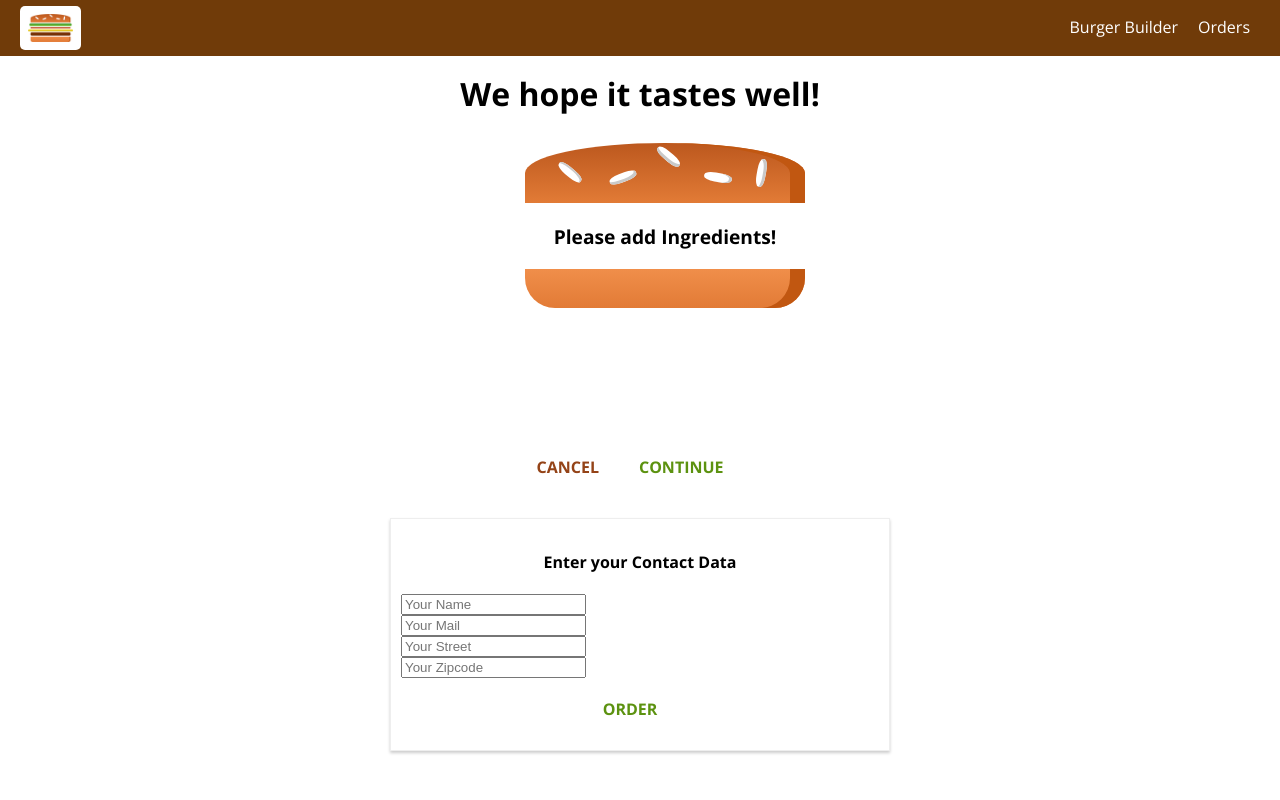
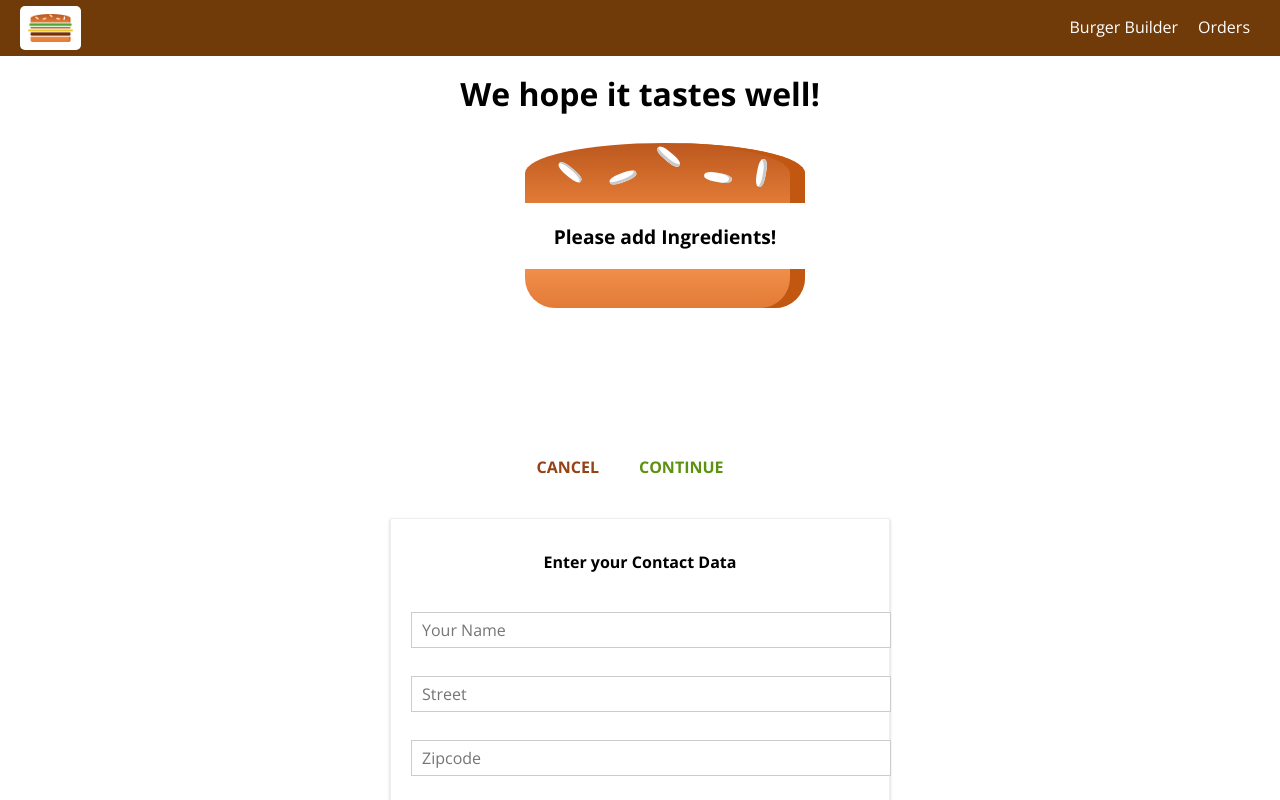
Before and after one commit to johngwells/building-a-burger, a React app in the folder building-a-burger/: page /checkout in a window 1280 px wide. Both pictures are taken after a click on the button "CONTINUE". Shown: the top 800 px of the page. Built offline with nearby package versions, Linux system fonts and the light colour scheme.

Commit message:
Form Validation, Input Data, Order Button Disabled until form is complete, Data connects to firebase

```diff
--- a/building-a-burger/src/components/UI/Button/Button.css
+++ b/building-a-burger/src/components/UI/Button/Button.css
@@ -15,6 +15,11 @@
   padding-left: 0;
 }
 
+.Button:disabled {
+  color: #ccc;
+  cursor: not-allowed;
+}
+
 .Success {
   color: #5C9210;
 }
--- a/building-a-burger/src/components/UI/Button/Button.js
+++ b/building-a-burger/src/components/UI/Button/Button.js
@@ -4,6 +4,7 @@
 
 const button = (props) => (
   <button
+    disabled={props.disabled}
     className={[classes.Button, classes[props.btnType]].join(' ')}
     onClick={props.clicked}>{props.children}</button>
 );
--- /dev/null
+++ b/building-a-burger/src/components/UI/Input/Input.css
@@ -0,0 +1,31 @@
+.Input {
+  width: 100%;
+  padding: 10px;
+  box-sizing: border-box;
+}
+
+.Label {
+  font-weight: bold;
+  display: block;
+  margin-bottom: 8px;
+}
+
+.InputElement {
+  outline: none;
+  border: 1px solid #ccc;
+  background-color: white;
+  font: inherit;
+  padding: 6px 10px;
+  display: block;
+  width: 100%;
+}
+
+.InputElement:focus {
+  outline: none;
+  background-color: #ccc;
+}
+
+.Invalid {
+  border: 1px solid red;
+  background-color: #FDA49A;
+}
--- /dev/null
+++ b/building-a-burger/src/components/UI/Input/Input.js
@@ -0,0 +1,57 @@
+import React from 'react';
+
+import classes from './Input.css';
+
+const input = (props) => {
+  let inputElement = null;
+  const inputClasses = [classes.InputElement];
+
+  if (props.invalid && props.shouldValidate && props.touched) {
+    inputClasses.push(classes.Invalid);
+  }
+
+  switch (props.elementType) {
+    case ('input'):
+      inputElement = <input
+        className={inputClasses.join(' ')}
+        {...props.elementConfig}
+        value={props.value}
+        onChange={props.changed} />;
+      break;
+    case ('textarea'):
+      inputElement = <textarea
+        className={inputClasses.join(' ')}
+        {...props.elementConfig}
+        value={props.value}
+        onChange={props.changed} />;
+      break;
+    case ('select'):
+      inputElement = (
+        <select
+          className={inputClasses.join(' ')}
+          value={props.value}
+          onChange={props.changed}>
+          {props.elementConfig.options.map(option => (
+            <option key={option.value} value={option.value}>
+              {option.displayValue}
+            </option>
+          ))}
+        </select>
+      );
+      break;
+    default:
+      inputElement = <input
+        className={inputClasses.join(' ')}
+        {...props.elementConfig}
+        value={props.value} />;
+  }
+
+  return (
+    <div className={classes.Input}>
+      <label className={classes.Label}>{props.label}</label>
+      {inputElement}
+    </div>
+  );
+};
+
+export default input;
--- a/building-a-burger/src/containers/Checkout/ContactData/ContactData.css
+++ b/building-a-burger/src/containers/Checkout/ContactData/ContactData.css
@@ -8,10 +8,6 @@
   box-sizing: border-box;
 }
 
-.Input {
-  display: block;
-}
-
 @media (min-width: 600px) {
   .ContactData {
     width: 500px;
--- a/building-a-burger/src/containers/Checkout/ContactData/ContactData.js
+++ b/building-a-burger/src/containers/Checkout/ContactData/ContactData.js
@@ -3,36 +3,109 @@
 import Button from '../../../components/UI/Button/Button';
 import Spinner from '../../../components/UI/Spinner/Spinner';
 import axios from '../../../axios-orders';
-import classes from './ContactData.css'
+import classes from './ContactData.css';
+import Input from '../../../components/UI/Input/Input';
 
 class ContactData extends Component {
   state = {
-    name: '',
-    email: '',
-    address: {
-      street: '',
-      zipCode: ''
-    }
+    orderForm: {
+      name: {
+        elementType: 'input',
+        elementConfig: {
+          type: 'text',
+          placeholder: 'Your Name'
+        },
+        value: '',
+        validation: {
+          required: true
+        },
+        valid: false,
+        touched: false
+      },
+      street: {
+        elementType: 'input',
+        elementConfig: {
+          type: 'text',
+          placeholder: 'Street'
+        },
+        value: '',
+        validation: {
+          required: true
+        },
+        valid: false,
+        touched: false
+      },
+      zipCode: {
+        elementType: 'input',
+        elementConfig: {
+          type: 'text',
+          placeholder: 'Zipcode'
+        },
+        value: '',
+        validation: {
+          required: true,
+          minLength: 5,
+          maxLength: 5
+        },
+        valid: false,
+        touched: false
+      },
+      country: {
+        elementType: 'input',
+        elementConfig: {
+          type: 'text',
+          placeholder: 'Country'
+        },
+        value: '',
+        validation: {
+          required: true
+        },
+        valid: false,
+        touched: false
+      },
+      email: {
+        elementType: 'input',
+        elementConfig: {
+          type: 'email',
+          placeholder: 'Your Email'
+        },
+        value: '',
+        validation: {
+          required: true
+        },
+        valid: false,
+        touched: false
+      },
+      deliveryMethod: {
+        elementType: 'select',
+        elementConfig: {
+          options: [
+            {value: 'fastest', displayValue: 'Fastest'},
+            {value: 'cheapest', displayValue: 'Cheapest'}
+          ]
+        },
+        value: 'fastest',
+        validation: {},
+        valid: true
+      },
+    },
+    formIsValid: false,
+    loading: false
   }
 
   orderHandler = (event) => {
     event.preventDefault();
     console.log(this.props.ingredients)
     this.setState({ loading: true });
+    const formData = {};
+    for (let formElementIdentifier in this.state.orderForm) {
+      formData[formElementIdentifier] = this.state.orderForm[formElementIdentifier].value;
+    }
     // calert('You continue!');
     const order = {
       ingredients: this.props.ingredients,
       price: this.props.price,
-      customer: {
-        name: "John Wells",
-        address: {
-          street: '123 Elm Street',
-          zipCode: '90210',
-          country: 'USA'
-        },
-        email: 'test@test.com'
-      },
-      deliveryMethod: 'fastest'
+      orderData: formData,
     }
     axios.post('/orders.json', order)
       .then(response => {
@@ -45,14 +118,69 @@
       });
   }
 
+  checkValidity(value, rules) {
+    let isValid = true;
+
+    if (rules.required) {
+      isValid = value.trim() !== '' && isValid;
+    }
+
+    if (rules.minLength) {
+      isValid = value.length >= rules.minLength && isValid
+    }
+
+    if (rules.maxLength) {
+      isValid = value.length <= rules.maxLength && isValid
+    }
+
+    return isValid;
+  }
+
+  inputChangedHandler = (event, inputIdentifier) => {
+    console.log(event.target.value);
+    const updatedOrderForm = {
+      ...this.state.orderForm
+    }
+    // spread operator to clone deeply
+    const updatedFormElement = {
+      ...updatedOrderForm[inputIdentifier]
+    };
+    updatedFormElement.value = event.target.value;
+    updatedFormElement.valid = this.checkValidity(updatedFormElement.value, updatedFormElement.validation);
+    updatedFormElement.touched = true;
+    updatedOrderForm[inputIdentifier] = updatedFormElement;
+
+    let formIsValid = true;
+    for (let inputIdentifier in updatedOrderForm) {
+      formIsValid = updatedOrderForm[inputIdentifier].valid && formIsValid;
+    }
+    console.log(formIsValid);
+    // console.log(updatedFormElement);
+    this.setState({orderForm: updatedOrderForm, formIsValid: formIsValid})
+  }
+
   render() {
+    const formElementArray = [];
+    for (let key in this.state.orderForm) {
+      formElementArray.push({
+        id: key,
+        config: this.state.orderForm[key]
+      });
+    }
     let form = (
-      <form>
-        <input className={classes.Input} type="text" name="name" placeholder="Your Name" />
-        <input className={classes.Input} type="text" name="email" placeholder="Your Mail" />
-        <input className={classes.Input} type="text" name="street" placeholder="Your Street" />
-        <input className={classes.Input} type="text" name="zipcode" placeholder="Your Zipcode" />
-        <Button btnType="Success" clicked={this.orderHandler}>ORDER</Button>
+      <form onSubmit={this.orderHandler}>
+        {formElementArray.map(formElement => (
+          <Input
+            key={formElement.id}
+            elementType={formElement.config.elementType}
+            elementConfig={formElement.config.elementConfig}
+            value={formElement.config.value}
+            invalid={!formElement.config.valid}
+            shouldValidate={formElement.config.validation}
+            touched={formElement.config.touched}
+            changed={(event) => this.inputChangedHandler(event, formElement.id)} />
+        ))}
+        <Button btnType="Success" disabled={!this.state.formIsValid}>ORDER</Button>
       </form>
     );
     if (this.state.loading) {
```
